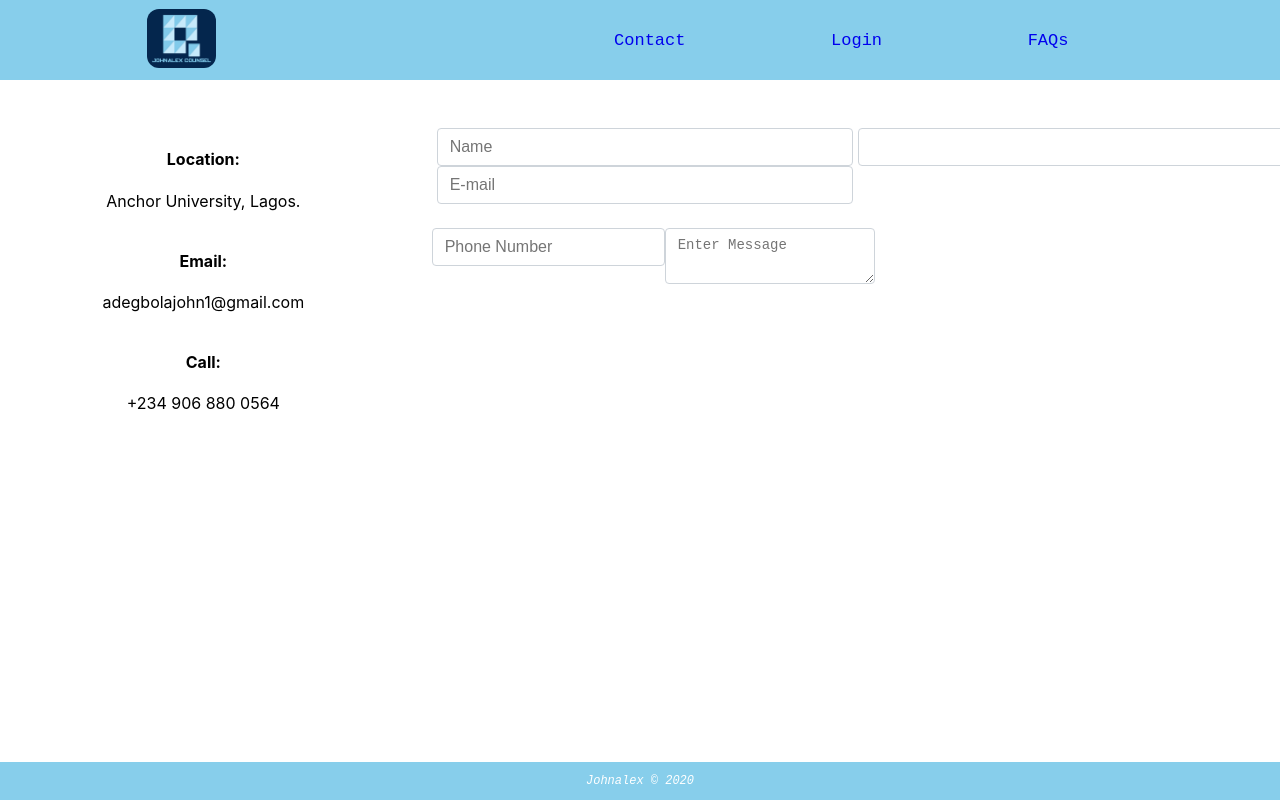
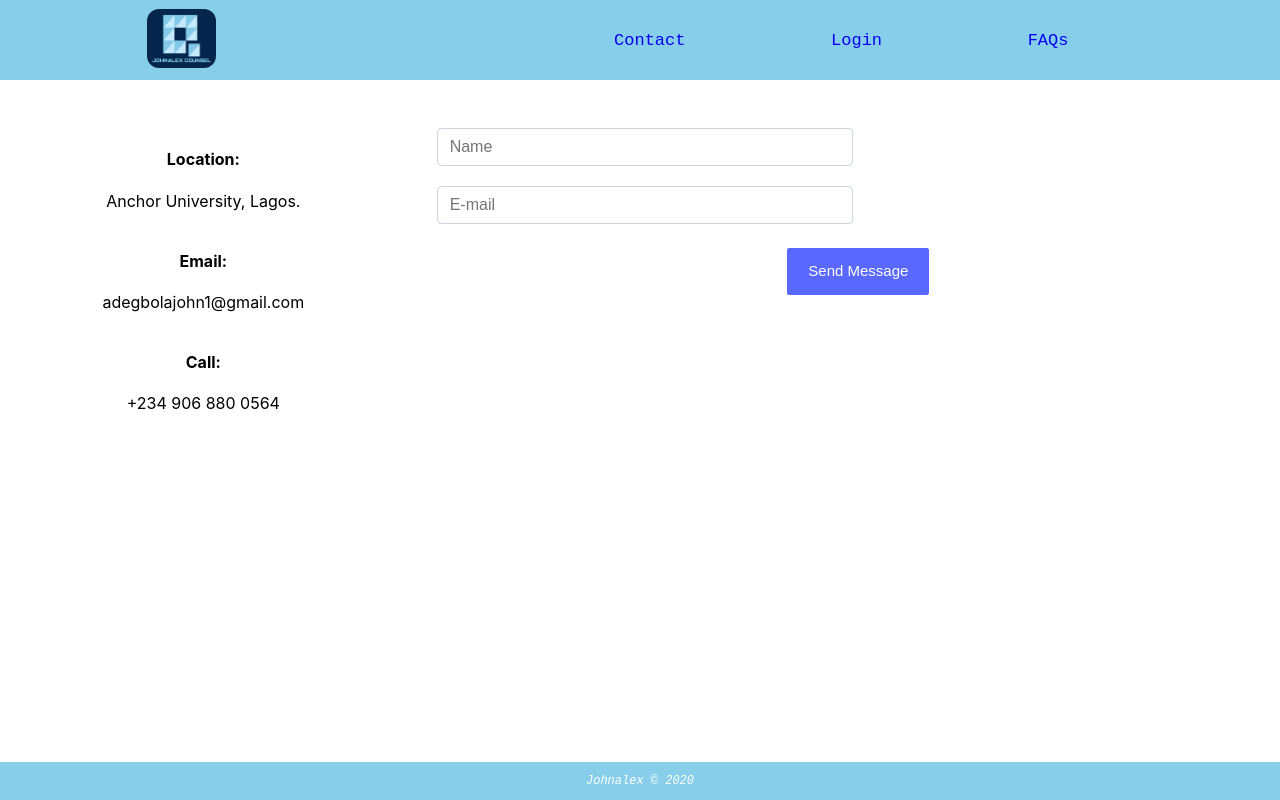
Before and after one commit to Johnalexx/counselling_project, a React (Create React App) app: page /contact in a window 1280 px wide. Built offline with nearby package versions, Linux system fonts and the light colour scheme.

Commit message:
editing contact

```diff
--- a/src/pages/Contact.js
+++ b/src/pages/Contact.js
@@ -25,18 +25,13 @@ function Contact() {
                         <div className="contact-form-row">
                             <div className="contact-col-md contact-form-group contact-form-rww">
                                 <input id="" placeholder="Name" className="contact-form-control"/>
+                                <br/>
                                 <input id="" placeholder="E-mail" className="contact-form-control"/>
                             </div>
-                            <div className="contact-form-group contact-col-md">
-                                <input id="" className="contact-form-control"/>
-                            </div>
-                            <div className="contact-form-group">
-                                <input type="text" placeholder="Phone Number" className="contact-form-control"/>
-                            </div>
-                            <br/>
-                            <div className="contact-form-group">
-                                <textarea className="message-group contact-form-control" placeholder="Enter Message" required/>
-                            </div>
+
+                        </div>
+                        <div className="">
+                            <button className="btn-primary btn btn-lg">Send Message</button>
                         </div>
                     </form>
                 </div>
--- a/src/pages/ViewCounsellors.js
+++ b/src/pages/ViewCounsellors.js
@@ -19,6 +19,8 @@ function viewCounsellor(){
                     </div>
                     <div className="counsellor-gallery-links">
                         <p><a href="mailto:adegbolajohn1@gmail.com" className="btn-primary btn btn-lg">Send Mail</a></p>
+                        <br/>
+                        <p><a href="#" className="btn-primary btn btn-lg">Read Counsellor</a></p>
                     </div>
                 </div>
             <div className="counsellor-gallery-view">
```
